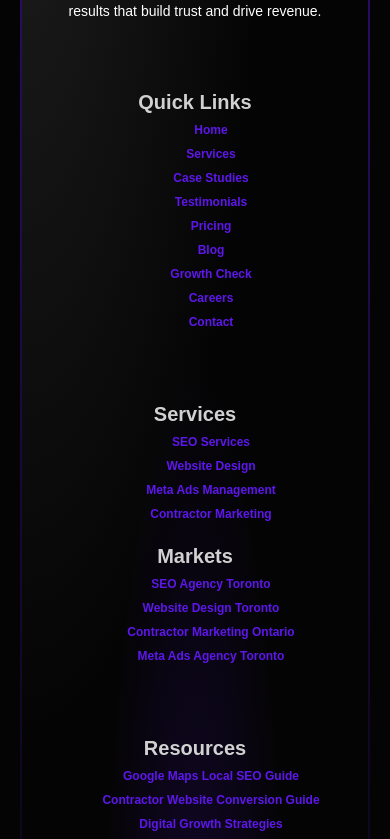
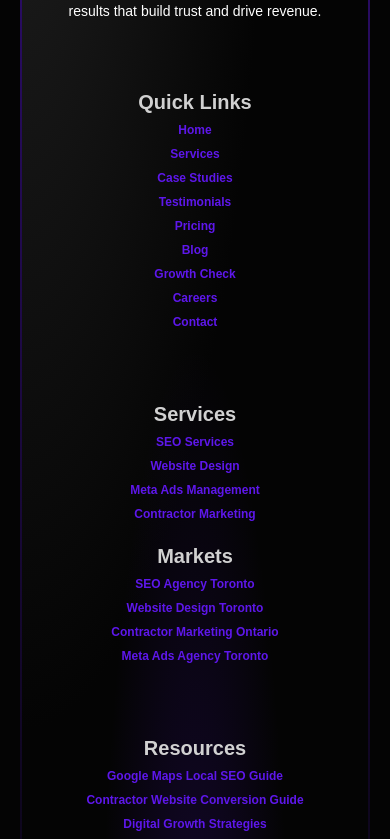
Before and after one commit to mabgcm/newravlink, a React (Vite) app: page /services/contractor-marketing in a window 390 px wide. Shown: the part 4205-5044 px from the top of the page. Built offline with nearby package versions, Linux system fonts and the light colour scheme; a web font is replaced by a local one.

Commit message:
Fix off-center footer/related lists: remove default ul left padding in centered lists

```diff
--- a/src/assets/css/responsive.css
+++ b/src/assets/css/responsive.css
@@ -787,6 +787,12 @@
         text-align: left;
     }
 
+    .footer-list,
+    .footer-contact-container .contact-list,
+    .service-included .check-list {
+        padding-left: 0;
+    }
+
     .copyright,
     .legal-link {
         font-size: var(--font-size-xs);
```
